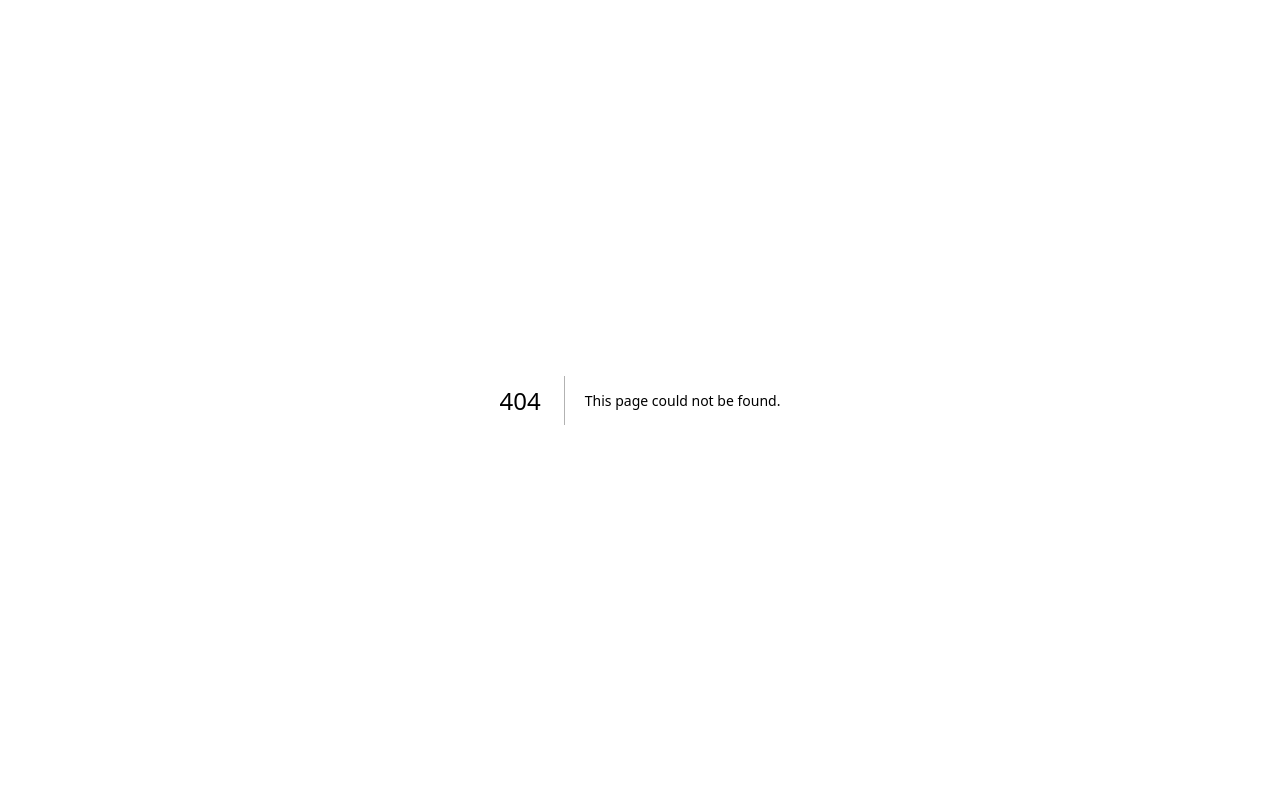
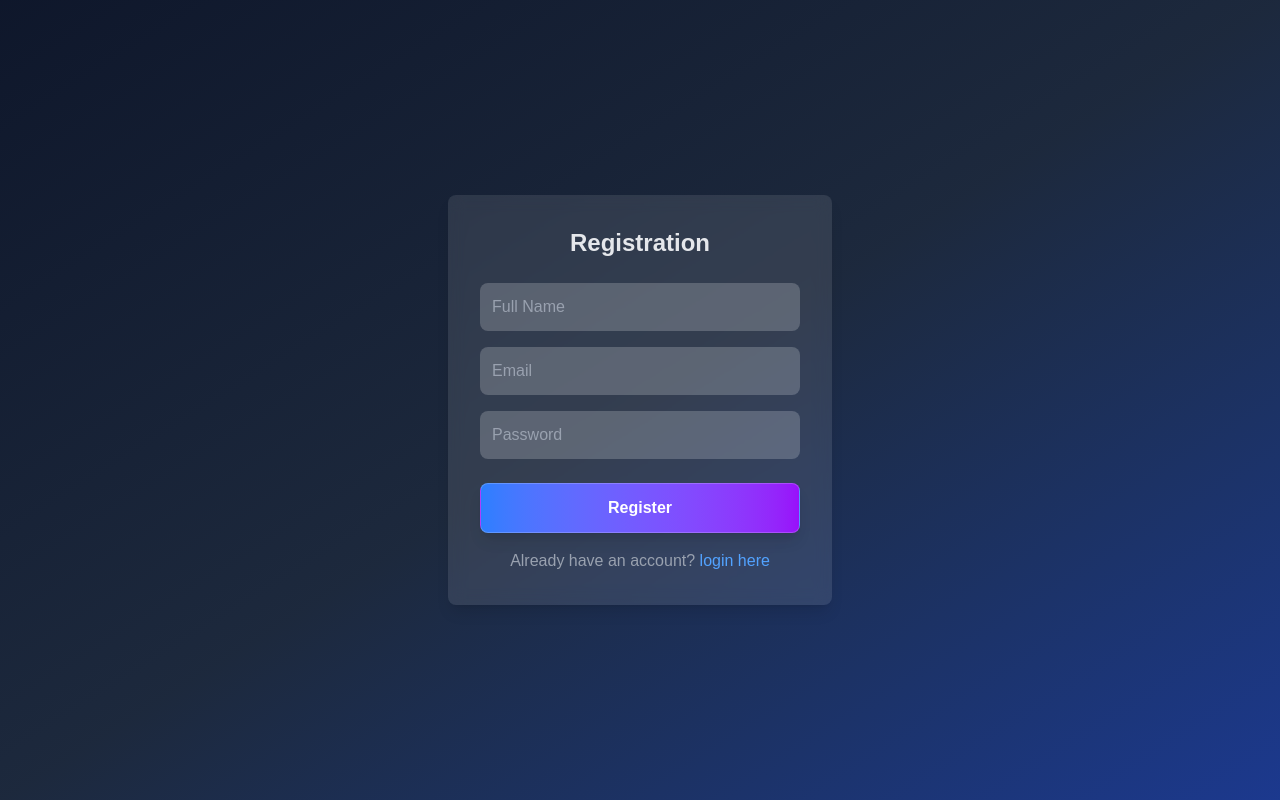
Before and after one commit to Qadeer572/StudyBuddy_Frontend, a Next.js app: page /signup in a window 1280 px wide. Before the commit this address had no page. Built offline with nearby package versions, Linux system fonts and the light colour scheme.

Commit message:
nice work

```diff
--- a/src/app/login/page.tsx
+++ b/src/app/login/page.tsx
@@ -32,7 +32,7 @@ export default function LoginPage() {
               Login
             </button>
             <p className="mt-4 text-center text-gray-400">Dont have an account?{' '}<span
-                onClick={() => router.push('/register')}
+                onClick={() => router.push('/signup')}
                 className="text-blue-400 cursor-pointer hover:underline"
               >
                 Register here
--- /dev/null
+++ b/src/app/signup/layout.tsx
@@ -0,0 +1,14 @@
+
+import type { Metadata } from 'next';
+
+export const metadata: Metadata = {
+  title: 'signup - StudyBuddy',
+};
+
+export default function signupLayout({ children }: { children: React.ReactNode }) {
+  return (
+    <main>
+      {children}
+    </main>
+  );
+}
--- /dev/null
+++ b/src/app/signup/page.tsx
@@ -0,0 +1,58 @@
+'use client'
+ import { useRouter } from "next/navigation"
+
+export default function signupPage() {
+
+    const router = useRouter();
+
+
+
+    return(
+        <div>
+            <form action="">
+                <div className="min-h-screen bg-gradient-to-br from-slate-900 via-slate-800 to-blue-900 flex items-center justify-center">
+                  <div className="bg-white/10 backdrop-blur-sm rounded-lg p-8 shadow-lg  sm:max-w-sm md:max-w-sm">
+
+                   <h1 className="text-2xl font-bold text-center text-gray-200 mb-6">Registration</h1>
+
+                    <div className="space-y-4">
+                        <input
+                          type="text"
+                          placeholder="Full Name"
+                          className="w-full p-3 rounded-lg bg-white/20 text-gray-200 placeholder-gray-400 focus:outline-none focus:ring-2 focus:ring-blue-500 transition duration-300"
+                          required
+                        />
+
+                        <input
+                          type="Email"
+                          placeholder="Email"
+                          className="w-full p-3 rounded-lg bg-white/20 text-gray-200 placeholder-gray-400 focus:outline-none focus:ring-2 focus:ring-blue-500 transition duration-300"
+                          required
+                        />
+
+                        <input
+                          type="Password"
+                          placeholder="Password"
+                          className="w-full p-3 rounded-lg bg-white/20 text-gray-200 placeholder-gray-400 focus:outline-none focus:ring-2 focus:ring-blue-500 transition duration-300"
+                          required
+                        />
+                    </div>
+                    <button
+              type="submit"
+              className="w-full mt-6 bg-gradient-to-r from-blue-500 to-purple-600 hover:from-blue-400 hover:to-purple-500 text-white font-bold py-3 px-6 rounded-lg shadow-lg hover:shadow-blue-400/25 transition-all duration-300 ease-in-out transform hover:scale-105 hover:-translate-y-1 border border-white/20"
+            >
+              Register
+            </button>
+            <p className="mt-4 text-center text-gray-400">Already have an account?{' '}<span
+                onClick={() => router.push('/login')}
+                className="text-blue-400 cursor-pointer hover:underline"
+              >
+                login here
+              </span>
+            </p>
+                    </div>
+                </div>
+            </form>
+        </div>
+    );
+};
```
